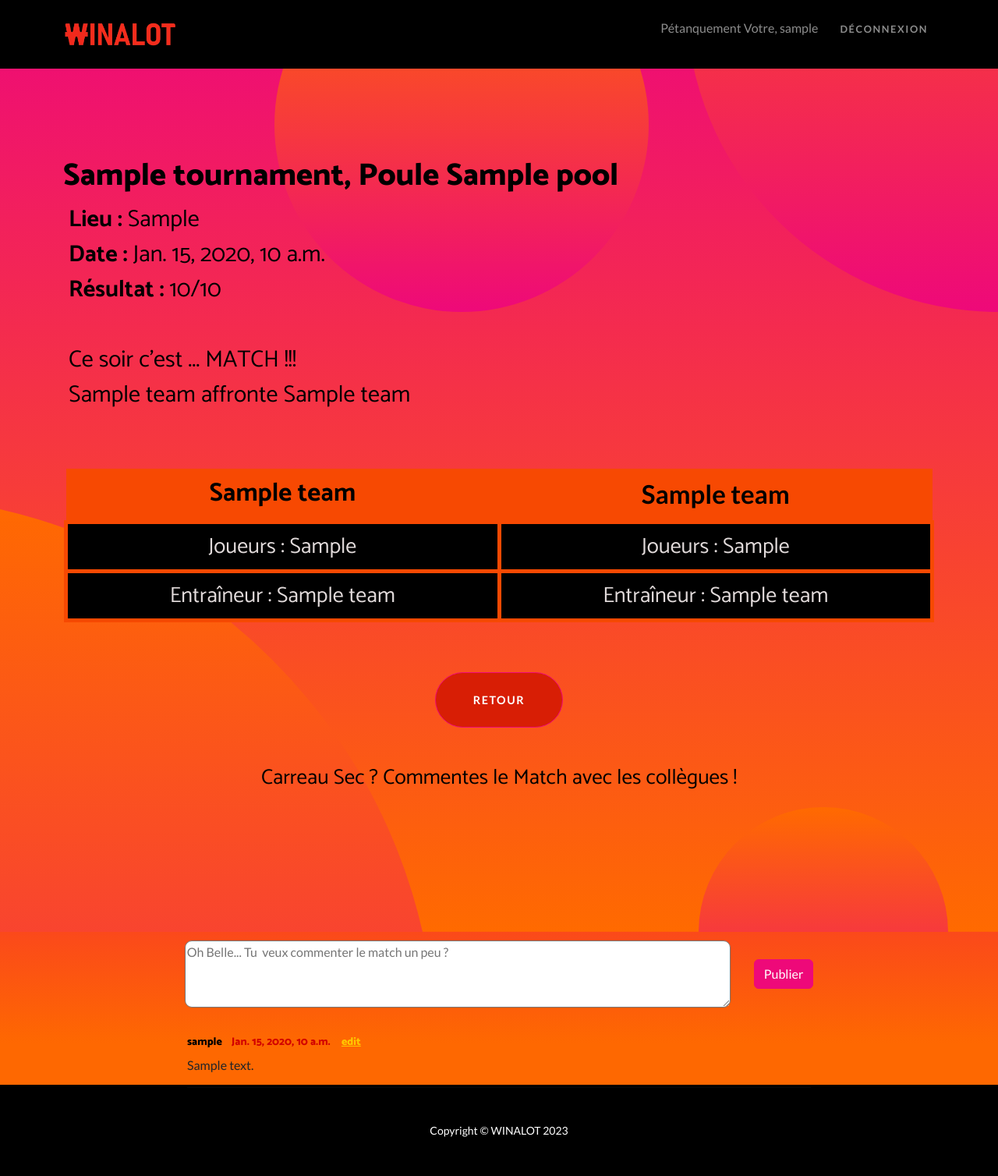
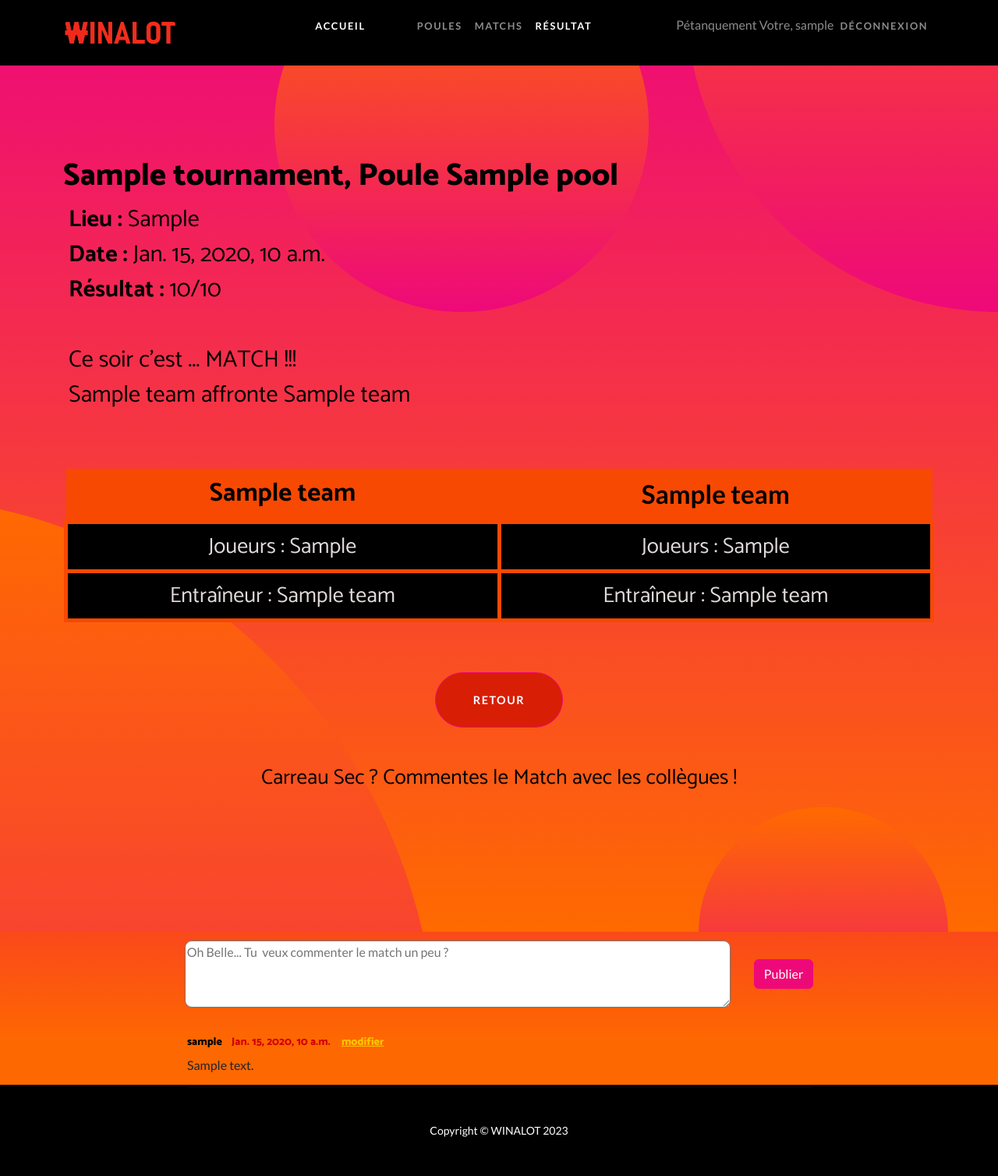
Before and after one commit to mborsu/personal_project_, a Django app: page /scores/match/1/ in a window 1280 px wide. Shown: the whole page at 78% size. Run offline with Django 4.2, Linux system fonts and the light colour scheme; a user stored in the database is signed in; tables that the repository leaves empty hold one stand-in row (values such as "Sample post"); some libraries are stand-ins or nearby versions.

Commit message:
Added working navbar

```diff
--- a/winalot/scores/templates/scores/match_comment.html
+++ b/winalot/scores/templates/scores/match_comment.html
@@ -8,9 +8,15 @@
         <div class="container"><a class="navbar-brand" href="#"><img class="rounded img-fluid" src="{% static 'scores/assets/img/Capture_d_écran_2023-04-14_165538-removebg-preview.png' %}" width="144" height="31"></a><button data-bs-toggle="collapse" class="navbar-toggler" data-bs-target="#navbarResponsive"><span class="visually-hidden">Toggle navigation</span><span class="navbar-toggler-icon"></span></button>
             <div class="collapse navbar-collapse" id="navbarResponsive">
                 <ul class="navbar-nav ms-auto">
+
+                  <li class="nav-item" style="margin-right: 50px"><a class="nav-link active" href="{% url 'scores:index' %}">Accueil</a></li>
+                  <li class="nav-item"><a class="nav-link" href="{% url 'scores:pool' match.pool.tournament.id%}">Poules</a></li>
+                  <li class="nav-item"><a class="nav-link" href="{% url 'scores:match' match.tournament.id%}">Matchs</a></li>
+                  <li class="nav-item" style="margin-right: 100px"><a class="nav-link active" href="">Résultat</a></li>
+
                     {% if user.is_authenticated %}
-                        <p class="navbar-text" style="margin-right: 20px;">Pétanquement Votre, {{ user.username }}</p>
-                        <li class="nav-item"style="margin-top: 4px;"><a class="nav-link" href="{% url 'logout' %}?next={% url 'scores:index' %}">Déconnexion</a></li>
+                        <p class="navbar-text" style="margin-top: -4px">Pétanquement Votre, {{ user.username }}</p>
+                        <li class="nav-item"style="margin-top: 0px;"><a class="nav-link" href="{% url 'logout' %}?next={% url 'scores:index' %}">Déconnexion</a></li>
                     {% else %}
                         <li class="nav-item"><a class="nav-link" href="{% url 'login' %}">Se Connecter</a></li>
                     {% endif %}
@@ -76,7 +82,7 @@
             <div class="col" style="width: 800px;margin: auto;">
               <h1 style="text-align: left;color: var(--bs-black);font-weight: bold;font-size: 14px;">{{comment.auteur}}<span style="margin-left: 12px;color: #d20101;font-size: 14px;text-align: center;">{{comment.date}}
                 {% if user == comment.auteur %}
-                  <a href="{% url 'scores:edit_comment' comment.id %}" style="margin-left: 11px;font-size: 14px;color: #ffc700;">edit</a>
+                  <a href="{% url 'scores:edit_comment' comment.id %}" style="margin-left: 11px;font-size: 14px;color: #ffc700;">modifier</a>
                 {% endif %}
               </span></h1>
               <p style="text-align: left;">{{comment.contenu}}</p>
```
Also changed, not shown: winalot/scores/templates/scores/detail.html (+5 -2 lines), winalot/scores/templates/scores/index.html (+5 -2 lines), winalot/scores/templates/scores/match_detail.html (+7 -2 lines).
